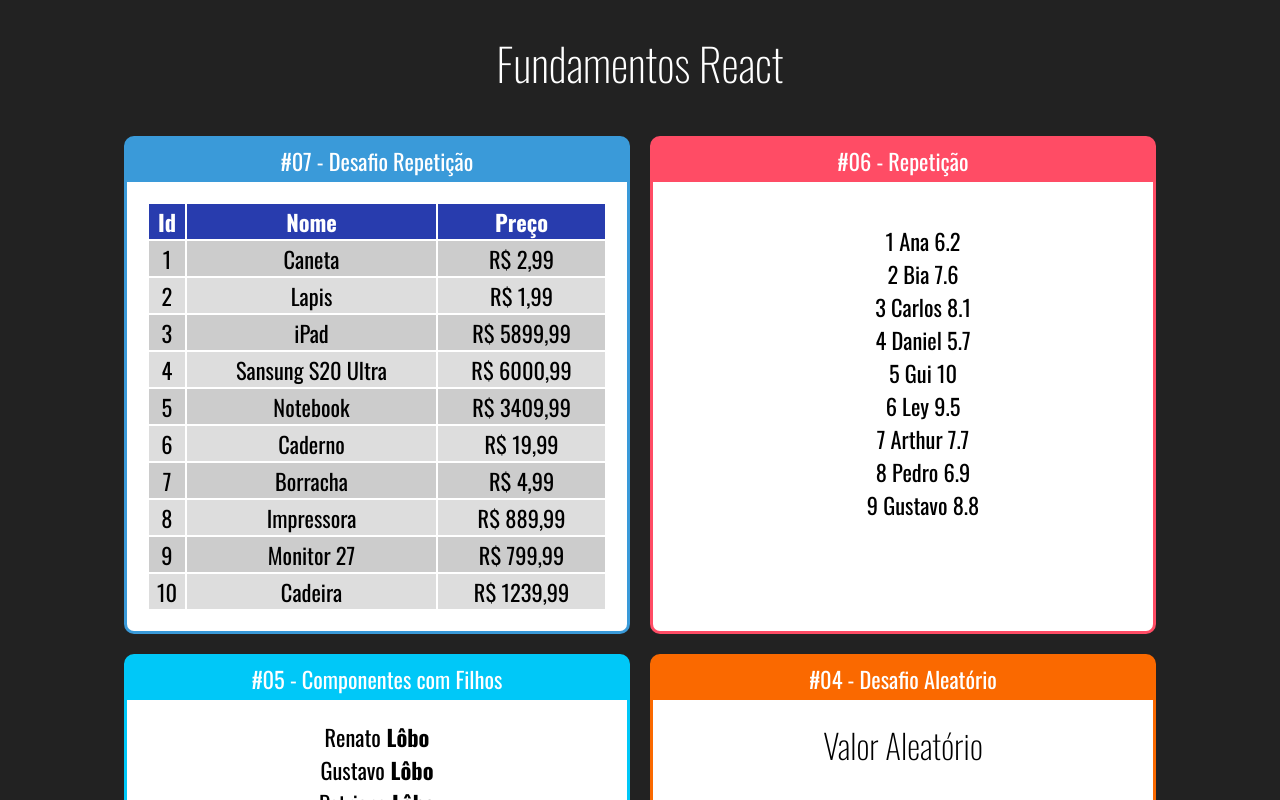
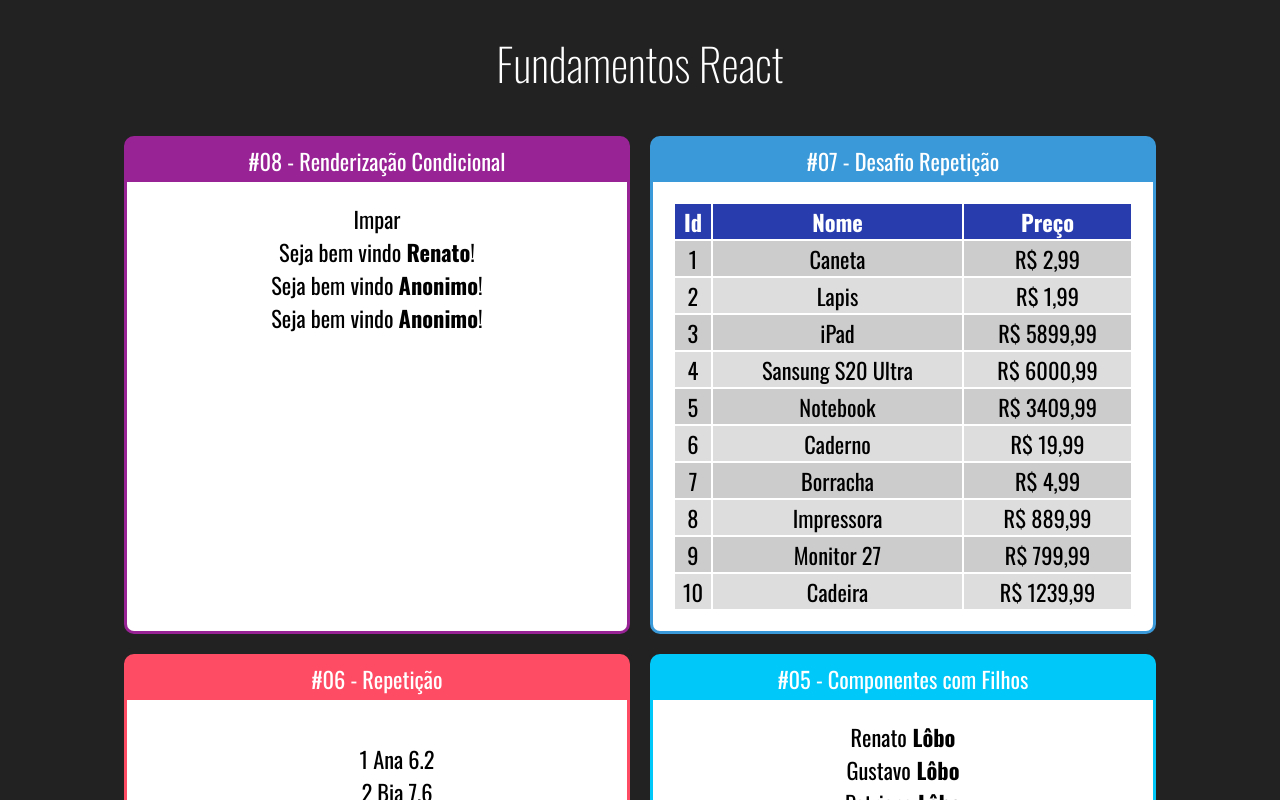
Before and after one commit to renatolobo1/Curso-react, a React (Create React App) app: page / in a window 1280 px wide. Shown: the top 800 px of the page. Built offline with nearby package versions, Linux system fonts and the light colour scheme.

Commit message:
Aula Rederização Condicional

```diff
--- a/src/App.jsx
+++ b/src/App.jsx
@@ -3,6 +3,8 @@ import React from 'react';
 
 import Card from './components/layout/Card';
 
+import UsuarioInfo from './components/condicional/UsuarioInfo';
+import ParOuImpar from './components/condicional/ParOuImpar';
 import TabelaProdutos from './components/repeticao/TabelaProdutos'
 import ListaAlunos from './components/repeticao/ListaAlunos';
 import Familia from './components/basicos/Familia';
@@ -17,7 +19,15 @@ export default () => (
     <h1> Fundamentos React </h1>
     <div className="Cards">
 
-    <Card titulo="#07 - Desafio Repetição" color="#3A9AD9">
+      <Card titulo="#08 - Renderização Condicional" color="#982395">
+        <ParOuImpar numero={21}></ParOuImpar>
+        <UsuarioInfo usuario={{nome: 'Renato'}}></UsuarioInfo>
+        <UsuarioInfo usuario={{}}></UsuarioInfo>
+        <UsuarioInfo ></UsuarioInfo>
+
+      </Card>
+
+      <Card titulo="#07 - Desafio Repetição" color="#3A9AD9">
         <TabelaProdutos></TabelaProdutos>
       </Card>
 
--- /dev/null
+++ b/src/components/condicional/If.js
@@ -0,0 +1,7 @@
+export default props => {
+  if(props.test){
+    return props.children
+  } else {
+    return false
+  }
+}
--- /dev/null
+++ b/src/components/condicional/ParOuImpar.jsx
@@ -0,0 +1,7 @@
+import React from 'react';
+
+export default props => {
+  const isPar = props.numero % 2 === 0
+
+  return <div>{isPar ? <span>Par</span> : <span>Impar</span> }</div>
+ };
--- /dev/null
+++ b/src/components/condicional/UsuarioInfo.jsx
@@ -0,0 +1,17 @@
+import React from 'react';
+import If from './If';
+
+export default props => {
+  const usuario = props.usuario || {}
+  return (
+   <div>
+     <If test={usuario && usuario.nome}>
+     Seja bem vindo <strong>{usuario.nome}</strong>!
+     </If>
+
+     <If test={!usuario || !usuario.nome}>
+     Seja bem vindo <strong>Anonimo</strong>!
+     </If>
+   </div>
+  )
+}
```
